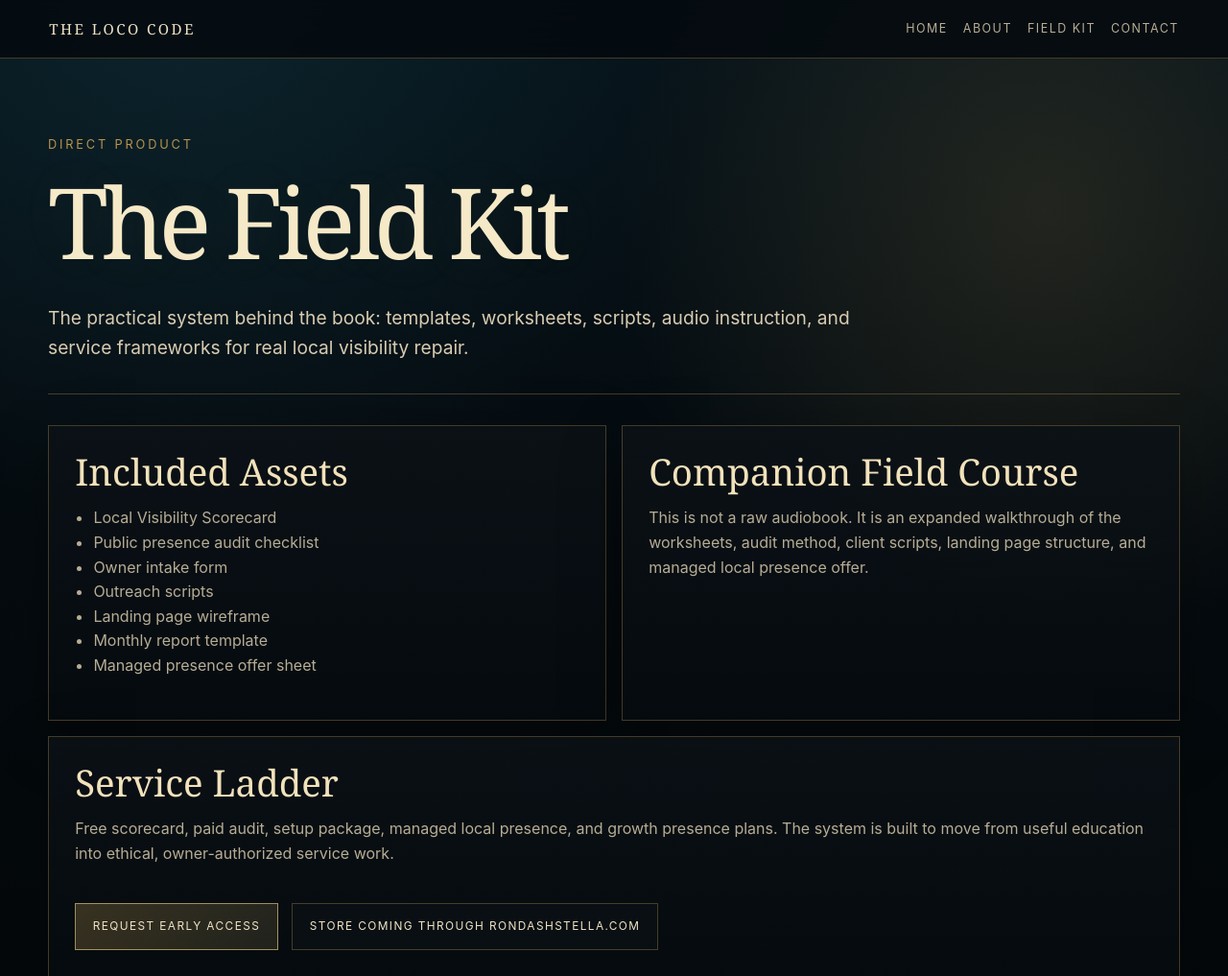
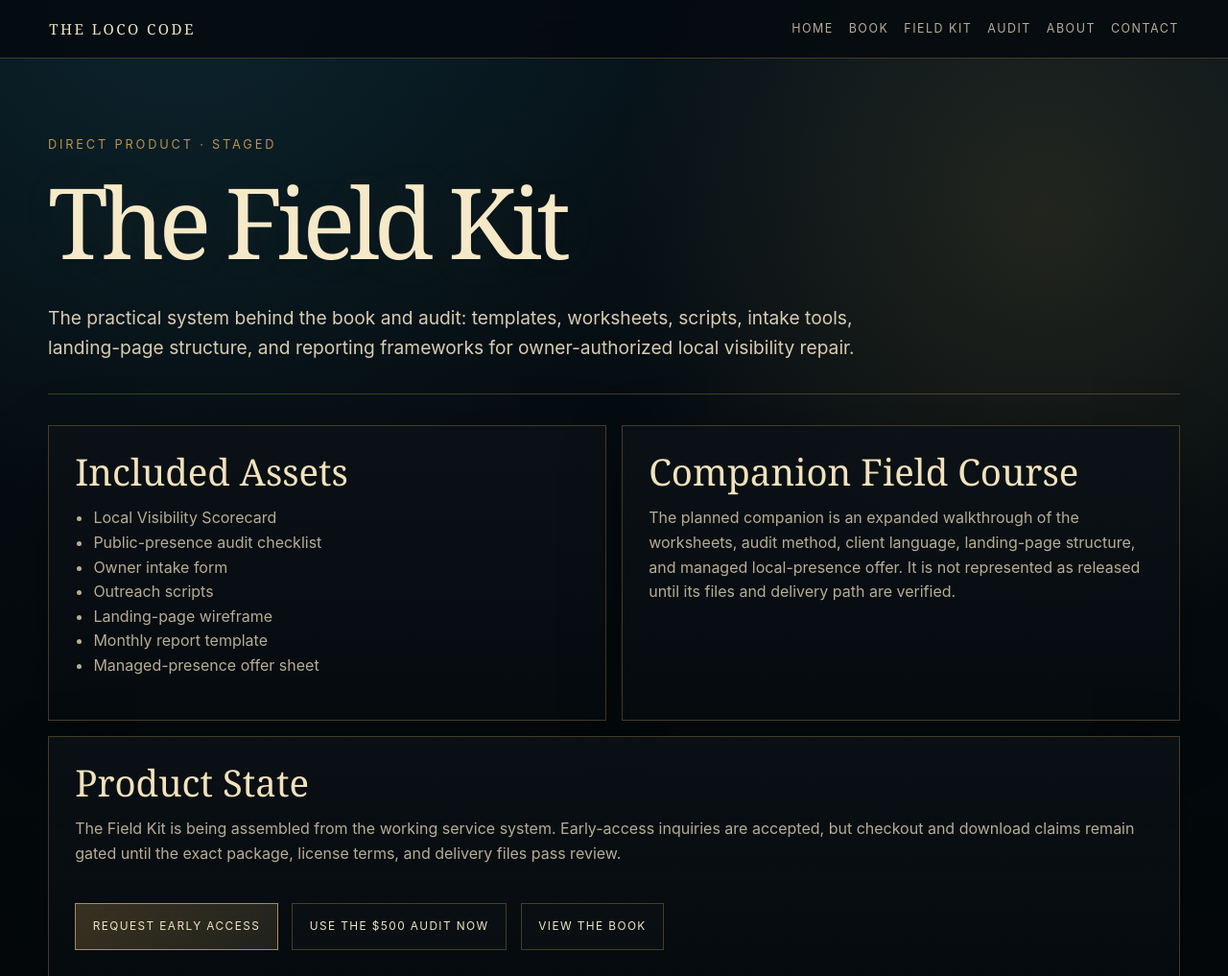
Before and after one commit to rondashstella-netizen/lococode.net, a plain HTML site: page field-kit.html in a window 1280 px wide. Shown: the top 1017 px of the page at 96% size. Drawn offline with Linux system fonts and the light colour scheme.

Commit message:
Clarify Field Kit status and connect product ladder

```diff
--- a/field-kit.html
+++ b/field-kit.html
@@ -4,7 +4,7 @@
   <meta charset="utf-8">
   <meta name="viewport" content="width=device-width, initial-scale=1">
   <title>Field Kit | The LoCo Code</title>
-  <meta name="description" content="The LoCo Code Field Kit includes local visibility audit tools, worksheets, scripts, and the Companion Field Course.">
+  <meta name="description" content="The LoCo Code Field Kit is the staged working system behind the book and local visibility audit: scorecards, checklists, intake, scripts, page frameworks, and reporting tools.">
   <link rel="stylesheet" href="styles.css">
 </head>
 <body>
@@ -12,17 +12,19 @@
     <a class="brand" href="index.html">The LoCo Code</a>
     <nav aria-label="Primary navigation">
       <a href="index.html">Home</a>
+      <a href="book.html">Book</a>
+      <a href="field-kit.html" aria-current="page">Field Kit</a>
+      <a href="audit.html">Audit</a>
       <a href="about.html">About</a>
-      <a href="field-kit.html">Field Kit</a>
       <a href="contact.html">Contact</a>
     </nav>
   </header>
 
   <main>
     <section class="page-hero">
-      <div class="eyebrow">Direct product</div>
+      <div class="eyebrow">Direct product · staged</div>
       <h1>The Field Kit</h1>
-      <p class="lede">The practical system behind the book: templates, worksheets, scripts, audio instruction, and service frameworks for real local visibility repair.</p>
+      <p class="lede">The practical system behind the book and audit: templates, worksheets, scripts, intake tools, landing-page structure, and reporting frameworks for owner-authorized local visibility repair.</p>
     </section>
 
     <section class="content-grid">
@@ -30,24 +32,25 @@
         <h2>Included Assets</h2>
         <ul>
           <li>Local Visibility Scorecard</li>
-          <li>Public presence audit checklist</li>
+          <li>Public-presence audit checklist</li>
           <li>Owner intake form</li>
           <li>Outreach scripts</li>
-          <li>Landing page wireframe</li>
+          <li>Landing-page wireframe</li>
           <li>Monthly report template</li>
-          <li>Managed presence offer sheet</li>
+          <li>Managed-presence offer sheet</li>
         </ul>
       </article>
       <article class="content-card">
         <h2>Companion Field Course</h2>
-        <p>This is not a raw audiobook. It is an expanded walkthrough of the worksheets, audit method, client scripts, landing page structure, and managed local presence offer.</p>
+        <p>The planned companion is an expanded walkthrough of the worksheets, audit method, client language, landing-page structure, and managed local-presence offer. It is not represented as released until its files and delivery path are verified.</p>
       </article>
       <article class="content-card full">
-        <h2>Service Ladder</h2>
-        <p>Free scorecard, paid audit, setup package, managed local presence, and growth presence plans. The system is built to move from useful education into ethical, owner-authorized service work.</p>
+        <h2>Product State</h2>
+        <p>The Field Kit is being assembled from the working service system. Early-access inquiries are accepted, but checkout and download claims remain gated until the exact package, license terms, and delivery files pass review.</p>
         <div class="actions">
           <a class="button primary" href="contact.html">Request Early Access</a>
-          <a class="button" href="https://rondashstella.com">Store Coming Through RonDashStella.com</a>
+          <a class="button" href="audit.html">Use the $500 Audit Now</a>
+          <a class="button" href="book.html">View the Book</a>
         </div>
       </article>
     </section>
```
